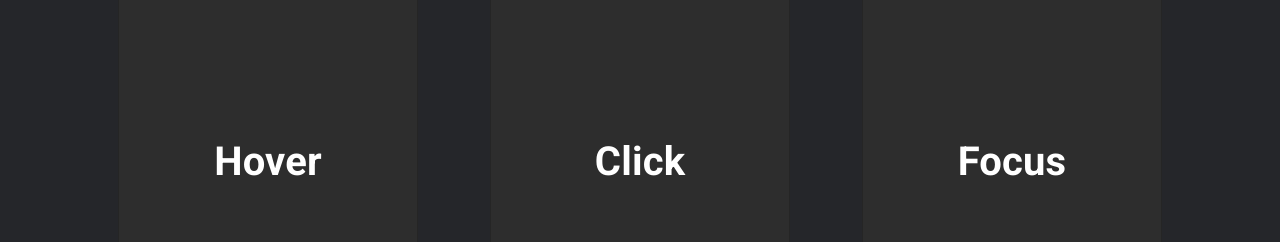
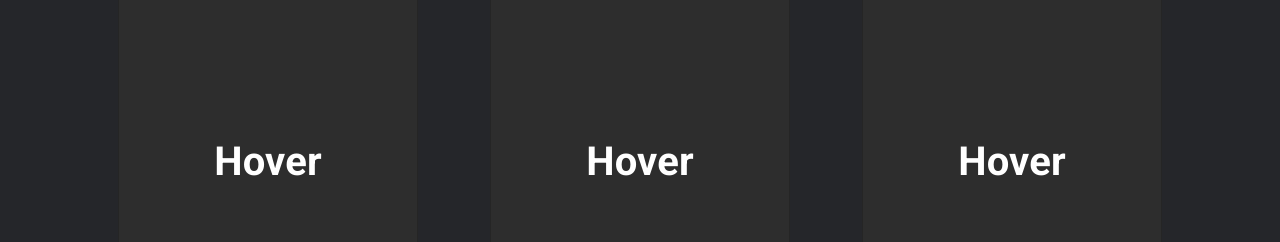
Before and after one commit to ReichertA2/Portfolio, a React (Create React App) app: page / in a window 1280 px wide. Shown: the part 2000-2242 px from the top of the page. Built offline with nearby package versions, Linux system fonts and the light colour scheme.

Commit message:
added the hover functionality to cards

```diff
--- a/src/App.js
+++ b/src/App.js
@@ -18,14 +18,14 @@ const cards = [
   },
   {
     id: "2",
-    variant: "click",
-    front: "Click",
+    variant: "hover",
+    front: "Hover",
     back: "Back"
   },
   {
     id: "3",
-    variant: "focus",
-    front: "Focus",
+    variant: "hover",
+    front: "Hover",
     back: "Back"
   }
 ];
--- a/src/components/FlipCard.js
+++ b/src/components/FlipCard.js
@@ -1,26 +1,15 @@
-import { useState } from "react";
 import cn from "classnames";
 
+
 function FlipCard({ card }) {
-  const [showBack, setShowBack] = useState(false);
-
-  function handleClick() {
-    if (card.variant === "click") {
-      setShowBack(!showBack);
-    }
-  }
-
   return (
-    <div
-      className="flip-card-outer"
-      onClick={handleClick}
-    >
+    <div className="flip-card-outer">
       <div
         className={cn("flip-card-inner", {
-          showBack,
           "hover-trigger": card.variant === "hover"
         })}
       >
+
         <div className="card front">
           <div className="card-body d-flex justify-content-center align-items-center">
             <p className="card-text fs-1 fw-bold">{card.front}</p>
--- a/src/styles.scss
+++ b/src/styles.scss
@@ -2,8 +2,7 @@
 
 body {
   font-family: 'Ubuntu', sans-serif;
-//   background-image: radial-gradient(farthest-corner at 40px 40px,
-//   #f35 0%, #43e 100%);
+  ;
 }
 
 .container {
```
